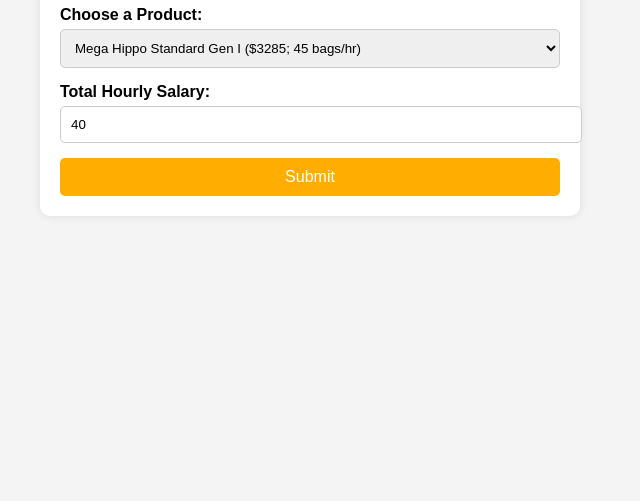
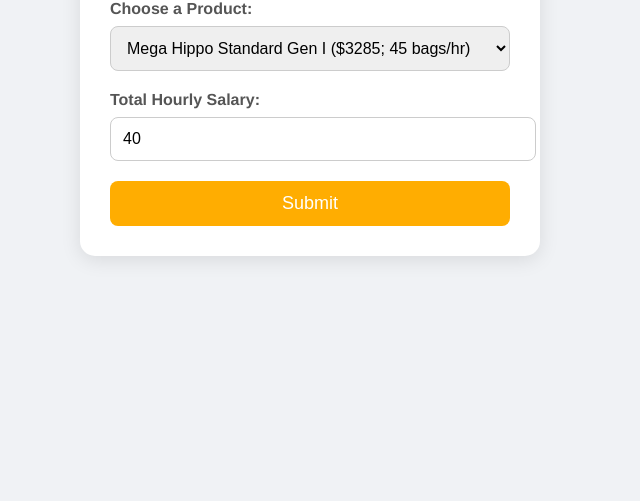
Before and after one commit to Caleforty/roicalculators, a plain HTML site: page index.html in a window 1280 px wide. Shown: the part 339-840 px from the top of the page, without its empty margins (330-970 px from the left). Before the commit the page ends 800 px from the top, so only its background shows below. Drawn offline with Linux system fonts and the light colour scheme.

Commit message:
Update styles.css

```diff
--- a/styles.css
+++ b/styles.css
@@ -1,24 +1,28 @@
 body {
-    font-family: Arial, sans-serif;
-    background-color: #f4f4f4;
+    font-family: 'Helvetica Neue', sans-serif;
+    background-color: #f0f2f5;
     display: flex;
     justify-content: center;
     align-items: center;
     height: 100vh;
     margin: 0;
+    padding: 20px;
 }
 
 .container {
     background-color: white;
-    border-radius: 10px;
-    padding: 20px;
-    box-shadow: 0 0 10px rgba(0, 0, 0, 0.1);
-    max-width: 500px;
+    border-radius: 15px;
+    padding: 30px;
+    box-shadow: 0 4px 20px rgba(0, 0, 0, 0.1);
+    max-width: 400px;
     width: 100%;
 }
 
 h1 {
     text-align: center;
+    font-size: 24px;
+    color: #333;
+    margin-bottom: 20px;
 }
 
 .calculator {
@@ -27,30 +31,33 @@ h1 {
 }
 
 .input-group {
-    margin-bottom: 15px;
+    margin-bottom: 20px;
 }
 
 label {
     display: block;
-    margin-bottom: 5px;
+    margin-bottom: 8px;
     font-weight: bold;
+    color: #555;
 }
 
 select, input {
     width: 100%;
-    padding: 10px;
+    padding: 12px;
     border: 1px solid #ccc;
-    border-radius: 5px;
+    border-radius: 8px;
+    font-size: 16px;
 }
 
 button {
     background-color: #FFAD01;
     color: white;
-    padding: 10px;
+    padding: 12px;
     border: none;
-    border-radius: 5px;
-    font-size: 16px;
+    border-radius: 8px;
+    font-size: 18px;
     cursor: pointer;
+    transition: background-color 0.3s ease;
 }
 
 button:hover {
@@ -60,6 +67,8 @@ button:hover {
 #result {
     margin-top: 20px;
     text-align: center;
+    font-size: 18px;
+    color: #333;
 }
 
 .hidden {
@@ -68,6 +77,7 @@ button:hover {
 
 .red {
     color: red;
+    font-weight: bold;
 }
 
 #start-over {
@@ -75,6 +85,7 @@ button:hover {
     margin-top: 10px;
     color: #0066cc;
     text-decoration: none;
+    font-size: 14px;
 }
 
 #start-over:hover {
```
